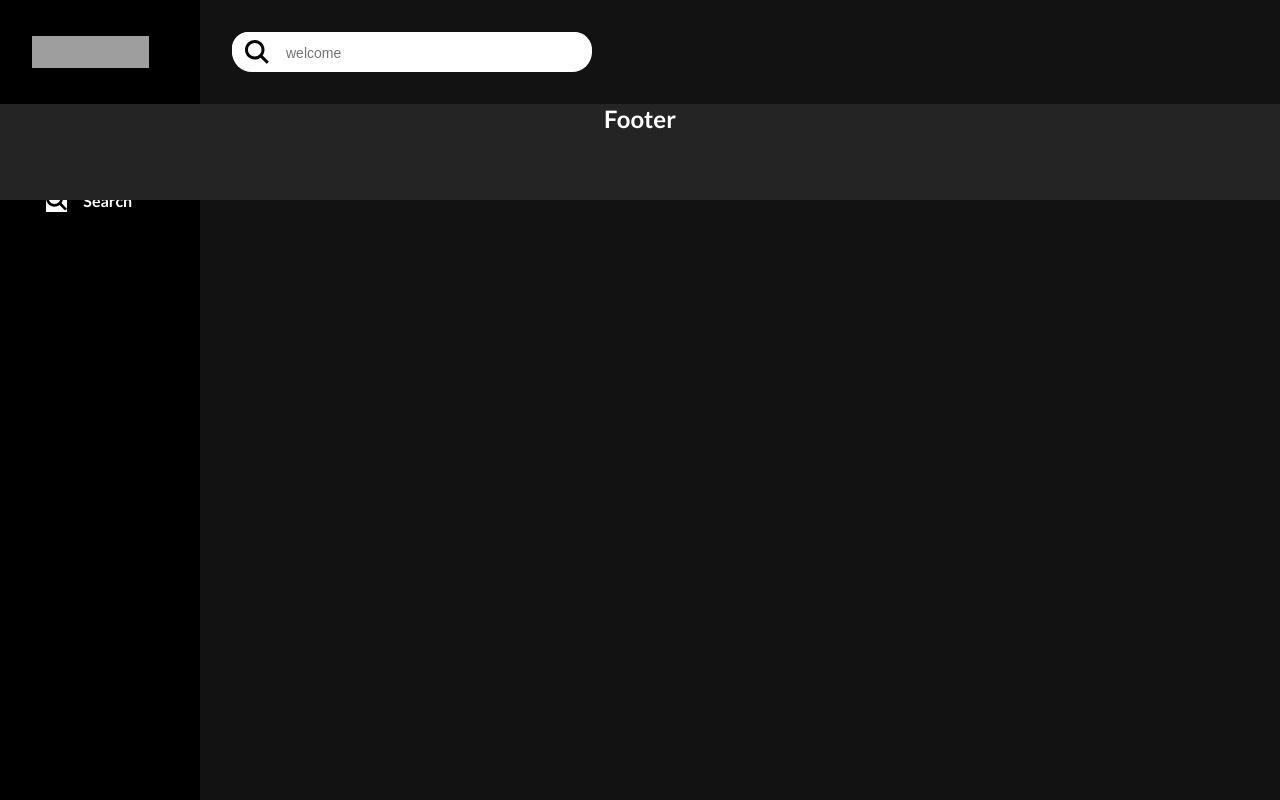
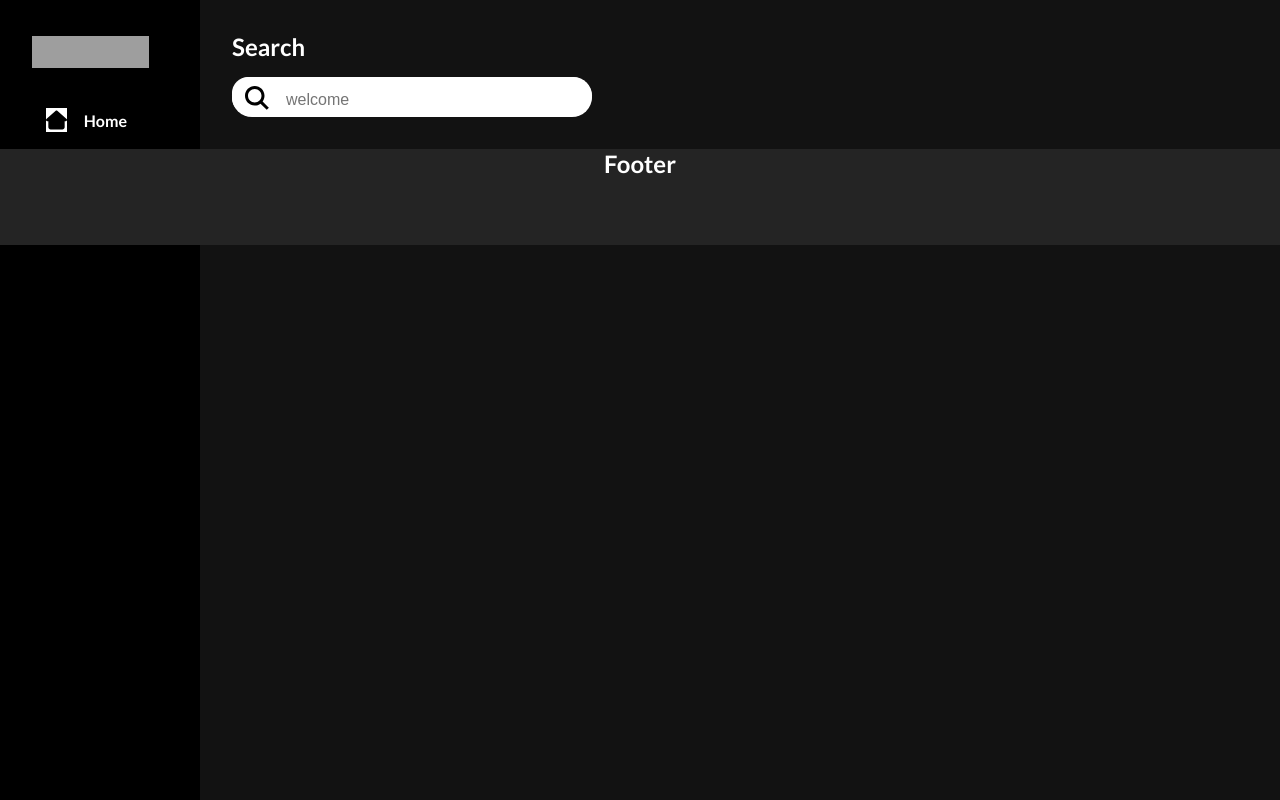
Before and after one commit to sailathatammana/spotifoo-web, a React (Create React App) app: page /search in a window 1280 px wide. Built offline with nearby package versions, Linux system fonts and the light colour scheme; grey boxes are pictures that could not be loaded.

Commit message:
style changes

```diff
--- a/src/components/SearchPage.tsx
+++ b/src/components/SearchPage.tsx
@@ -12,6 +12,8 @@ export default function Searchpage() {
   }
 
   return (
+    <div className="search-page">
+      <h2>Search</h2>
       <form onSubmit={(event) => onSearch(event)}>
         <div className="search">
           <button>
@@ -25,5 +27,6 @@ export default function Searchpage() {
           />
         </div>
       </form>
+    </div>
   );
 }
--- a/src/styles/components/searchpage.css
+++ b/src/styles/components/searchpage.css
@@ -1,9 +1,23 @@
-form {
-  background-color: white;
-  margin-bottom: 32px;
-  border-style: none;
+.search-page {
   margin-top: var(--space-bigger);
   margin-left: 232px;
+}
+
+.search-page h2 {
+  width: 72px;
+  height: 29px;
+  font-size: var(--space-big);
+  line-height: 29px;
+  font-weight: 700;
+  color: var(--color-white);
+  padding-right: 920px;
+  margin-bottom: var(--space-medium);
+}
+
+form {
+  background-color: var(--color-white);
+  margin-bottom: var(--space-bigger);
+  border-style: none;
   width: 360px;
   height: 40px;
   border-radius: 100px;
@@ -13,30 +27,29 @@ form .search {
   display: grid;
   grid-template-columns: repeat(2, 0fr);
   column-gap: 2px;
-  background: #ffffff;
+  background: var(--color-white);
   border-radius: 100px;
 }
 .search img {
-  margin-top: 8px;
-  height: 24px;
-  width: 24px;
+  margin-top: var(--space-small);
+  height: var(--space-big);
+  width: var(--space-big);
 }
 .search button {
   width: 50px;
   border: none;
-  background-color: white;
-  border-color: white;
-  padding: 0px;
-  border-radius: 16px;
+  background-color: var(--color-white);
+  border-color: var(--color-white);
+  border-radius: var(--space-medium);
   background-image: none;
 }
 
 .search input {
-  margin-top: 8px;
+  margin-top: var(--space-small);
   border: none;
   outline: none;
   font-weight: 400;
-  font-size: 14px;
-  line-height: 17px;
+  font-size: var(--space-medium);
+  line-height: ar(--space-big);
   left: 56px;
 }
```
Lines whose indentation alone changed are shown as unchanged.
